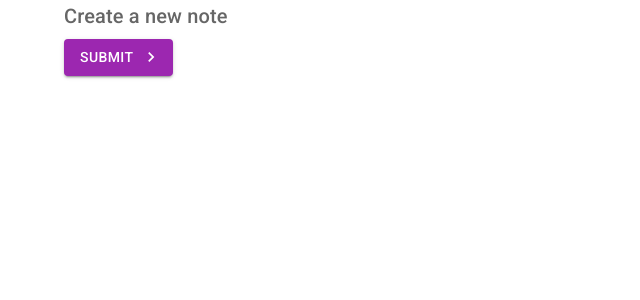
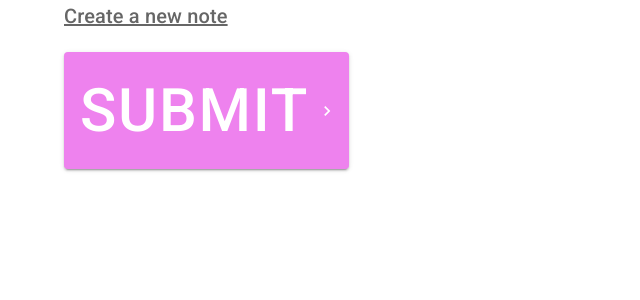
Before and after one commit to AmirSohi90/material-ui-practice, a React (Create React App) app: page /create in a window 1280 px wide. Shown: the top 300 px of the page, without its empty margins (0-640 px from the left). Built offline with nearby package versions, Linux system fonts and the light colour scheme.

Commit message:
custom styles done

```diff
--- a/src/Pages/Create.tsx
+++ b/src/Pages/Create.tsx
@@ -4,11 +4,28 @@ import Button from '@mui/material/Button'
 import Container from '@mui/material/Container' //applies padding and margin to content
 import KeyboardArrowRightIcon from '@mui/icons-material/KeyboardArrowRight';
 
-export const Create: React.FC = () => (
-  <Container>
-    <Typography variant='h6' component='h2' gutterBottom color='textSecondary'>
-      Create a new note
-    </Typography>
-      <Button endIcon={<KeyboardArrowRightIcon />} type='submit' color='secondary' variant='contained' onClick={() => console.log('Thanks for clicking')}>Submit</Button>
-  </Container>
-);
+const styles = { // takes an argument where you can make your css classes and rules
+    btn: {
+        fontSize: 60,
+        backgroundColor: 'violet',
+        '&:hover': {
+            backgroundColor: 'black'
+        }
+    },
+    title: {
+        textDecoration: 'underline',
+        marginBottom: '20px'
+    }
+}
+
+export const Create: React.FC = () => {
+   return (
+        <Container>
+            <Typography sx={styles.title} variant='h6' component='h2' gutterBottom color='textSecondary'>
+                Create a new note
+            </Typography>
+            <Button sx={styles.btn} endIcon={<KeyboardArrowRightIcon/>} type='submit' color='secondary' variant='contained'
+                    onClick={() => console.log('Thanks for clicking')}>Submit</Button>
+        </Container>
+    )
+};
```
